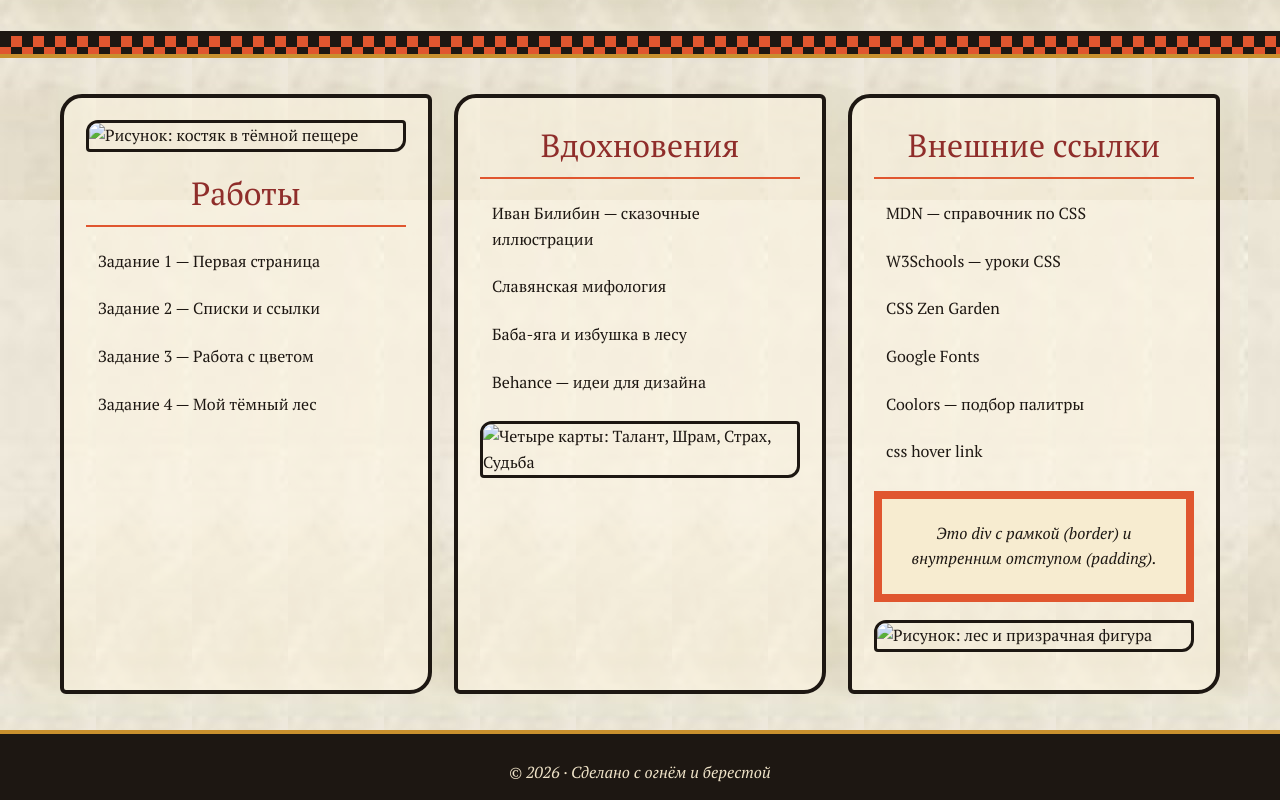
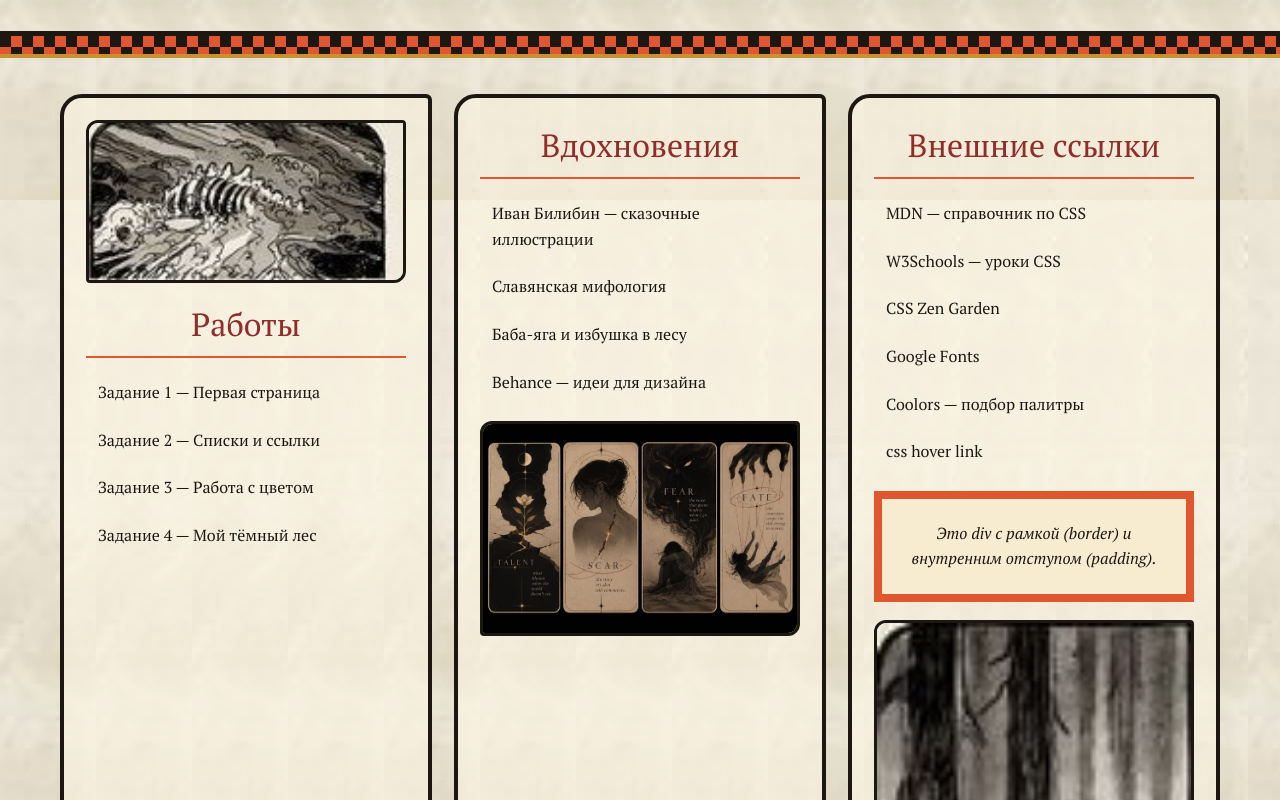
Before and after one commit to SisterSarafima/SIte, a plain HTML site: page index.html in a window 1280 px wide. Shown: the part 460-1260 px from the top of the page. Drawn offline with Linux system fonts and the light colour scheme; files that its build step writes are made by us from their sources; files whose address does not match are found by name; a web font is replaced by a local one.

Commit message:
Update index.html

```diff
--- a/index.html
+++ b/index.html
@@ -5,7 +5,7 @@
   <meta name="viewport" content="width=device-width, initial-scale=1">
   <title>Портфолио — Сказ о моих работах</title>
   <link rel="stylesheet" href="https://fonts.googleapis.com/css2?family=Ruslan+Display&family=PT+Serif:ital,wght@0,400;0,700;1,400&display=swap">
-  <link rel="stylesheet" href="twist/style.css">
+  <link rel="stylesheet" href="style.css">
 </head>
 <body>
 
@@ -23,7 +23,7 @@
   <!-- Три панели, как кадры книги -->
   <main>
     <section class="column">
-      <img class="panel-img" src="twist/panel1.jpg" alt="Рисунок: костяк в тёмной пещере">
+      <img class="panel-img" src="panel1.jpg" alt="Рисунок: костяк в тёмной пещере">
       <h2>Работы</h2>
       <ul>
         <li><a href="work1.html">Задание 1 — Первая страница</a></li>
@@ -41,7 +41,7 @@
         <li><a href="https://ru.wikipedia.org/wiki/Баба-яга" target="_blank">Баба-яга и избушка в лесу</a></li>
         <li><a href="https://www.behance.net" target="_blank">Behance — идеи для дизайна</a></li>
       </ul>
-      <img class="panel-img" src="twist/inspiration.jpg" alt="Четыре карты: Талант, Шрам, Страх, Судьба">
+      <img class="panel-img" src="inspiration.jpg" alt="Четыре карты: Талант, Шрам, Страх, Судьба">
     </section>
 
     <section class="column">
@@ -57,7 +57,7 @@
       <div class="border-demo">
         Это div с рамкой (border) и внутренним отступом (padding).
       </div>
-      <img class="panel-img" src="twist/panel2.jpg" alt="Рисунок: лес и призрачная фигура">
+      <img class="panel-img" src="panel2.jpg" alt="Рисунок: лес и призрачная фигура">
     </section>
   </main>
 
```
